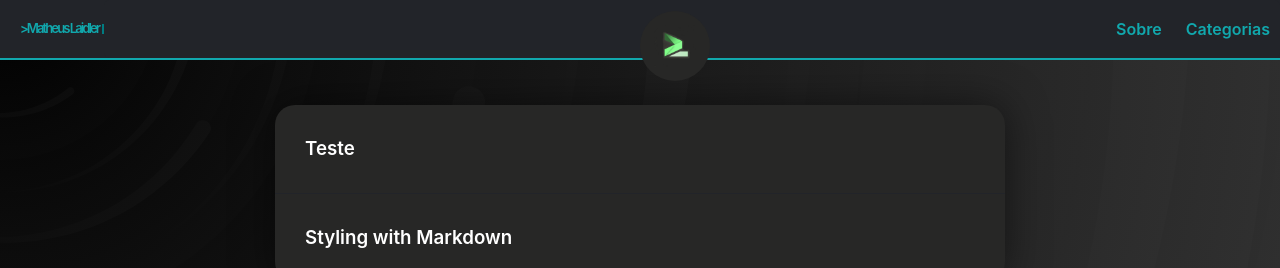
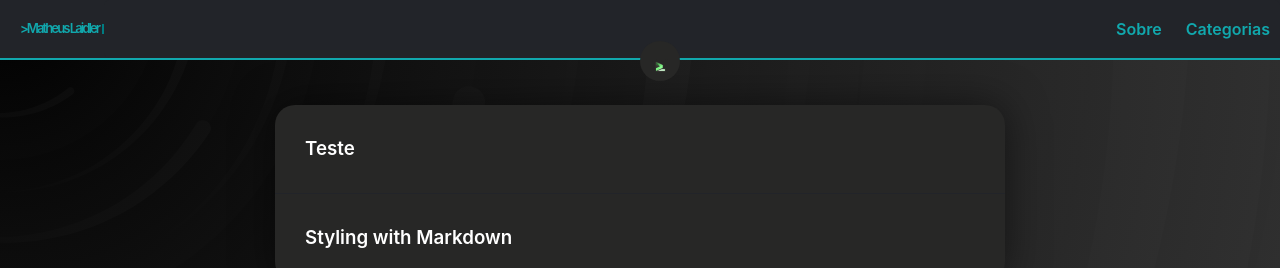
Before and after one commit to matheuslaidler/WayOfSec-Welcome-Theme, a Jekyll site: the page built from index.md, in a window 1280 px wide. Shown: the top 268 px of the page. Built offline with Jekyll 4.4.1, drawn with Linux system fonts in a browser that asks for light colours.

Commit message:
Update _layout-header.scss

```diff
--- a/_sass/_layout-header.scss
+++ b/_sass/_layout-header.scss
@@ -45,16 +45,16 @@
     position: absolute;
     left: 50%;
     top: 100%;
-    margin-top: -47px;
-    width: 70px;
-    height: 70px;
-    padding: 14px;
+    margin-top: -17px;
+    width: 40px;
+    height: 40px;
+    padding: 12px;
     background: $content-color;
     border-radius: 50%;
     @include media-query($on-mobile) {
-      width: 50px;
-      height: 50px;
-      margin-top: -25px;
+      width: 20px;
+      height: 20px;
+      margin-top: -5px;
     }
 }
 
```
